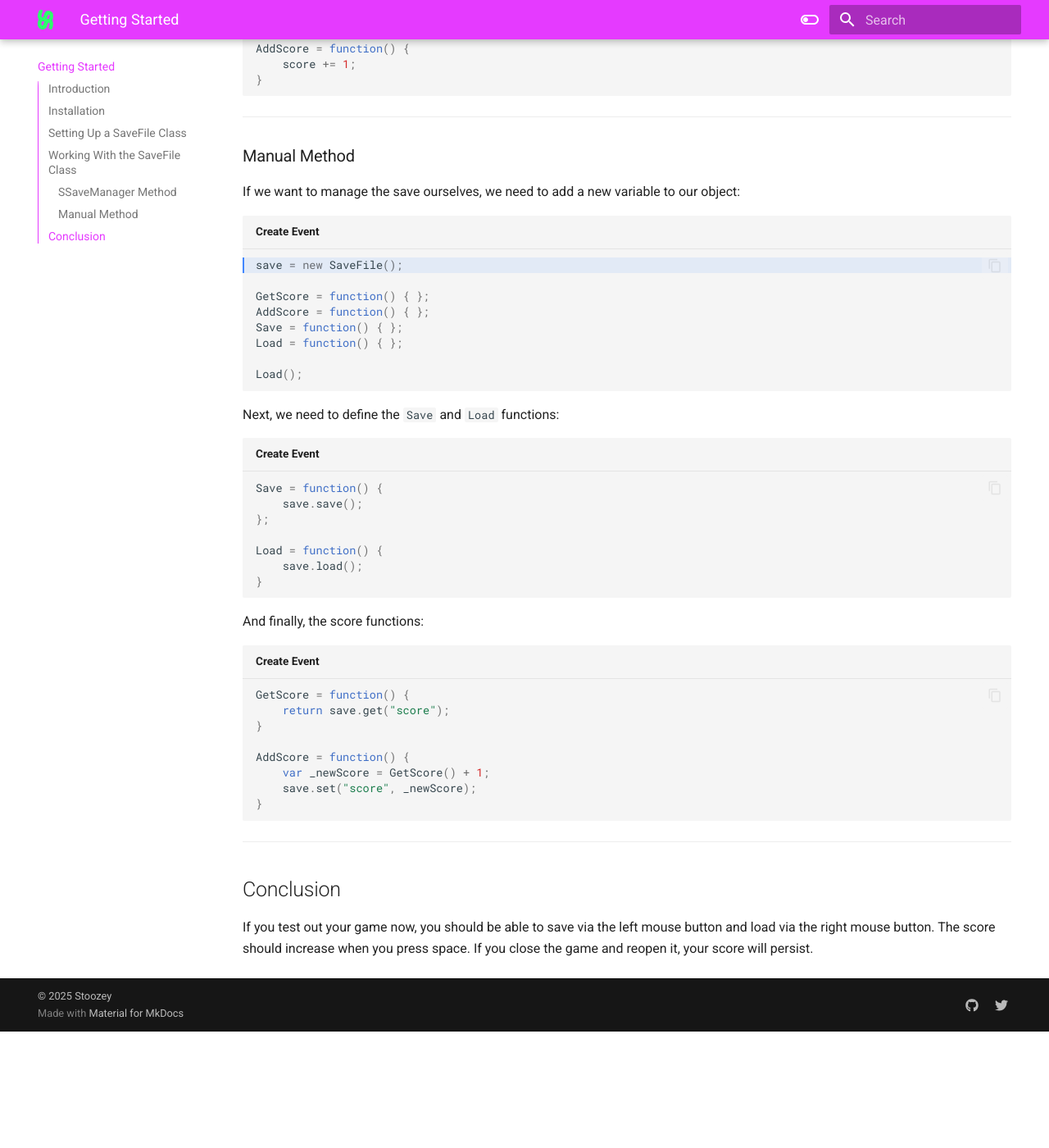
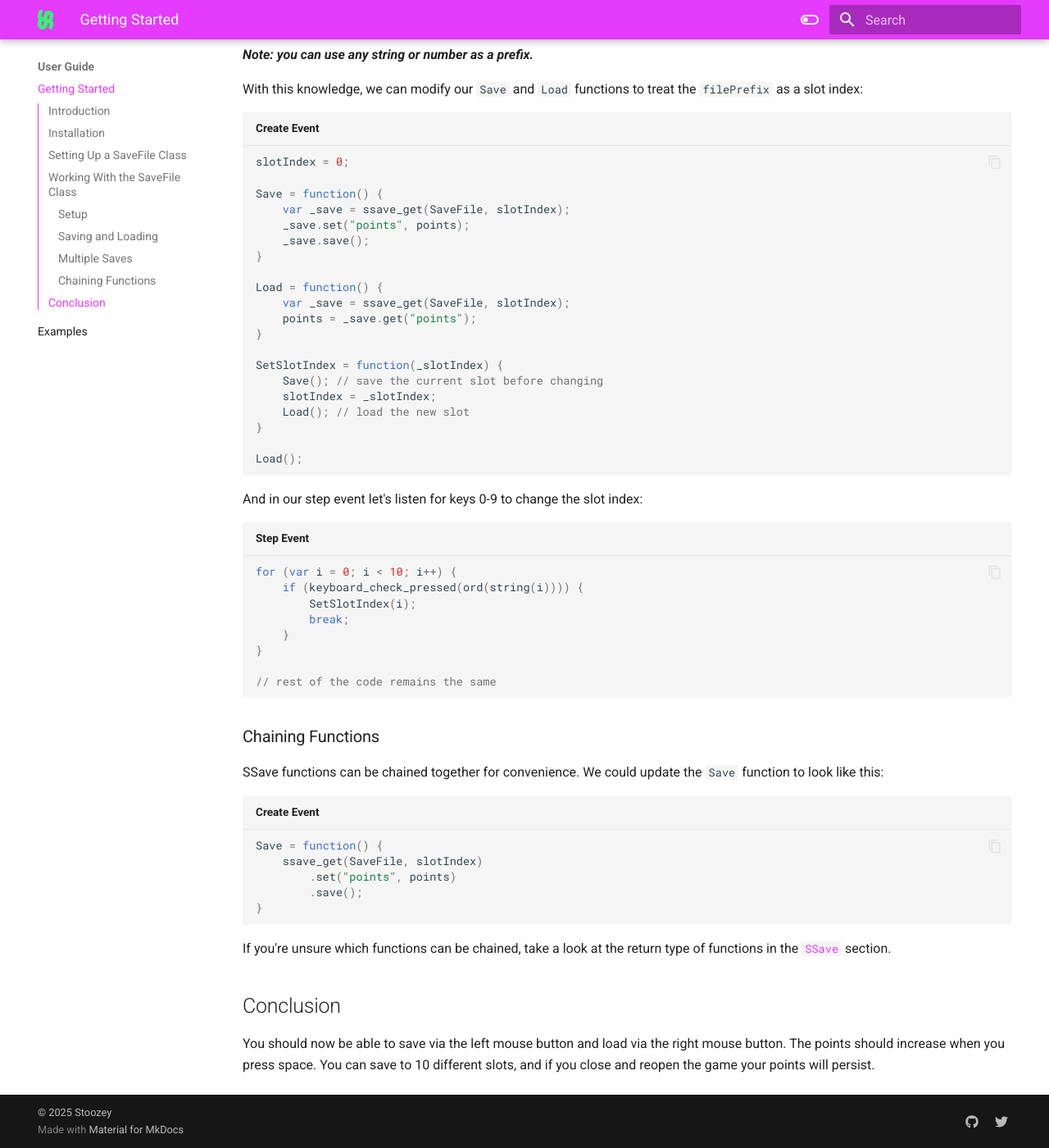
Before and after one commit to stoozey/SSave-Docs, an MkDocs documentation site: the page built from docs/getting-started.md, in a window 1280 px wide and 1400 px high, scrolled down 2466 px. Shown: the whole window at 82% size. Built offline with MkDocs 1.6.1 and Material for MkDocs 9.7.7, drawn with Linux system fonts in a browser that asks for light colours; before the commit the page ends 3724 px from its top, so only the background shows below that; some of the changed text lies outside the part shown.

Commit message:
added navigation; reworked getting-started; added example for manual ssave management

````diff
--- a/docs/getting-started.md
+++ b/docs/getting-started.md
@@ -9,30 +9,32 @@
 Download the latest release from [GitHub](https://github.com/stoozey/SSave/releases) or [Itch.io](https://stoozey.itch.io/ssave).
 In GameMaker, go to `Tools > Import Local Package` and select the downloaded `.yymps` file.
 
-You'll see two folders: `SSave` and `Demo`. The demo includes a demonstration of the SSave system in use, if you aren't going to try it out, only worry about importing the `SSave` folder.
+You'll see two folders: `SSave` and `Demo`. The demo includes a demonstration of the SSave system in use, if you aren't going to try it out, you only need to import the `SSave` folder.
 
 ## Setting Up a SaveFile Class
 
 Create a new script and inside it, add this code:
 
 ```js
-function SaveFile() : SSave() {
-    add_value("score", SSAVE_TYPE.REAL, 0);
+function SaveFile() : SSave("save") {
+    add_value("points", SSAVE_TYPE.REAL, 0);
 }
 ```
 
-This creates a new save file class that contains a score value.
+This creates a new save file class that contains a `points` value. The `"save"` argument in the `SSave("save")` constructor is the name of the file that gets saved to disk. For example, this will save to `save.ssave`. You can leave out this argument, in which case it will default to `data.ssave`.
 
 When creating save classes, you need to extend the `SSave` class. This is so you can call the [`add_value()`](ssave.md#ssaveadd_valuename-type-default) method within it's constructor.
 
 ## Working With the SaveFile Class
 
+### Setup
+
 Before we start, create a new object and add this code to it:
 
 ```js title="Create Event"
+points = 0;
+
 // we will define these functions later
-GetScore = function() { };
-AddScore = function() { };
 Save = function() { };
 Load = function() { };
 
@@ -41,7 +43,7 @@
 
 ```js title="Step Event"
 if (keyboard_check_pressed(vk_space)) {
-    AddScore();
+    points += 1;
 }
 
 if (mouse_check_button_pressed(mb_left)) {
@@ -54,95 +56,94 @@
 ```
 
 ```js title="Draw Event"
-var _score = GetScore();
-draw_text(0, 0, $"Score: {_score}");
+draw_text(0, 0, $"Points: {points}");
 ```
 
-Now that we have this basic object set up, we can begin integrating it with with our `SaveFile` class.
+Now that we have this basic object set up, we can begin implementing the `Save` and `Load` functions.
 
----
+### Saving and Loading
 
 When accessing save files, you have two options: manually creating save instances or allowing the [`SSaveManager`](ssave-manager.md) to handle it for you.
 
 Here I will cover how to use the manager, as it greatly simplifies the process of managing your saves. If you want to see an example of how to manage saves manually, check out [this example](examples.md#using-ssave-without-the-manager).
 
-### SSaveManager Method
-
-First, we'll define the `Save` and `Load` functions:
-
 ```js title="Create Event"
 Save = function() {
     var _save = ssave_get(SaveFile);
-    _save.set("score", score);
+    _save.set("points", points);
     _save.save();
 }
 
 Load = function() {
     var _save = ssave_get(SaveFile);
-    score = _save.get("score");
+    points = _save.get("points");
 }
 ```
 
-The bread-and-butter of this code is the [`ssave_get()`](ssave-manager.md#ssave_getssaveconstructor-fileprefix) function, which retrieves a persistent instance of the `SaveFile` class. If the save file doesn't exist, it will create one with the default values defined in the constructor.
+The bread-and-butter of this code is the [`ssave_get()`](ssave-manager.md#ssave_getssaveconstructor-fileprefix) function, which retrieves a persistent instance of the `SaveFile` class. If it has not yet been loaded, it will automatically do so. If there is no file on disk to load, the class will just have the default values.
 
 Once you've called [`ssave_get()`](ssave-manager.md#ssave_getssaveconstructor-fileprefix) for the first time, the save class will be stored inside of the manager. Subsequent calls to [`ssave_get()`](ssave-manager.md#ssave_getssaveconstructor-fileprefix) will return this same instance, allowing you efficiently access and modify the save data from anywhere in your code without needing to load the file each time.
 
-Lastly, we need to define the score functions:
+### Multiple Saves
+
+What if we want to have multiple save slots? This is where the `filePrefix` argument comes in.
+
+Right now, our save file is reading and writing to `save.ssave`. If we set the `filePrefix` to `1`, it would read and write to `1save.ssave`.
+
+***Note: you can use any string or number as a prefix.***
+
+With this knowledge, we can modify our `Save` and `Load` functions to treat the `filePrefix` as a slot index:
 
 ```js title="Create Event"
-GetScore = function() {
-    return score;
+slotIndex = 0;
+
+Save = function() {
+    var _save = ssave_get(SaveFile, slotIndex);
+    _save.set("points", points);
+    _save.save();
 }
 
-AddScore = function() {
-    score += 1;
+Load = function() {
+    var _save = ssave_get(SaveFile, slotIndex);
+    points = _save.get("points");
 }
-```
 
----
-
-### Manual Method
-
-If we want to manage the save ourselves, we need to add a new variable to our object:
-
-```js hl_lines="1" title="Create Event"
-save = new SaveFile();
-
-GetScore = function() { };
-AddScore = function() { };
-Save = function() { };
-Load = function() { };
+SetSlotIndex = function(_slotIndex) {
+    Save(); // save the current slot before changing
+    slotIndex = _slotIndex;
+    Load(); // load the new slot
+}
 
 Load();
 ```
 
-Next, we need to define the `Save` and `Load` functions:
+And in our step event let's listen for keys 0-9 to change the slot index:
+
+```js title="Step Event"
+for (var i = 0; i < 10; i++) {
+    if (keyboard_check_pressed(ord(string(i)))) {
+        SetSlotIndex(i);
+        break;
+    }
+}
+
+// rest of the code remains the same
+```
+
+### Chaining Functions
+
+SSave functions can be chained together for convenience. We could update the `Save` function to look like this:
 
 ```js title="Create Event"
 Save = function() {
-    save.save();
-};
-
-Load = function() {
-    save.load();
+    ssave_get(SaveFile, slotIndex)
+        .set("points", points)
+        .save();
 }
 ```
 
-And finally, the score functions:
-
-```js title="Create Event"
-GetScore = function() {
-    return save.get("score");
-}
-
-AddScore = function() {
-    var _newScore = GetScore() + 1;
-    save.set("score", _newScore);
-}
-```
-
----
+If you're unsure which functions can be chained, take a look at the return type of functions in the [`SSave`](ssave.md) section.
 
 ## Conclusion
 
-If you test out your game now, you should be able to save via the left mouse button and load via the right mouse button. The score should increase when you press space. If you close the game and reopen it, your score will persist.
+You should now be able to save via the left mouse button and load via the right mouse button. The points should increase when you press space. You can save to 10 different slots, and if you close and reopen the game your points will persist.
--- a/mkdocs.yml
+++ b/mkdocs.yml
@@ -29,6 +29,17 @@
       primary: custom
       accent: custom
 
+nav:
+  - Home: index.md
+  - User Guide:
+    - Getting Started: getting-started.md
+    - Examples: examples.md
+  - Documentation:
+    - SSave: ssave.md
+    - SSaveManager: ssave-manager.md
+    - Configuration: config.md
+    - Enums: enums.md
+
 extra_css:
   - stylesheets/extra.css
 
````
Also changed, not shown: docs/examples.md (+7 -4 lines), docs/ssave-manager.md (+3 -3 lines), docs/ssave.md (+3 -3 lines).
